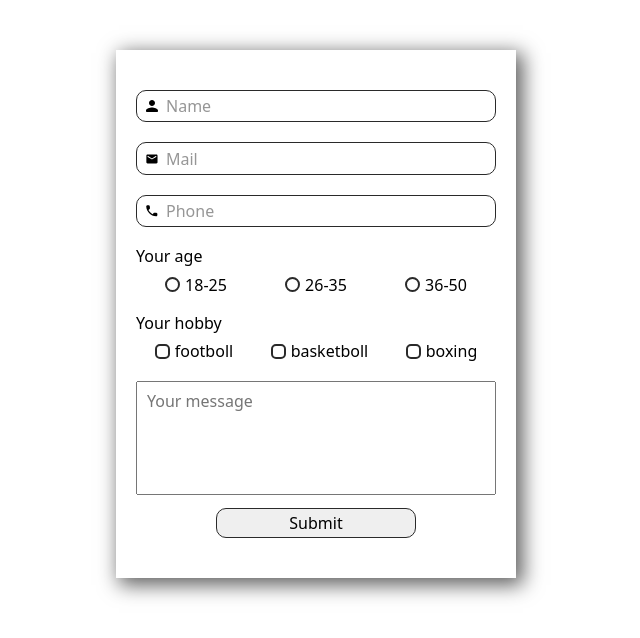
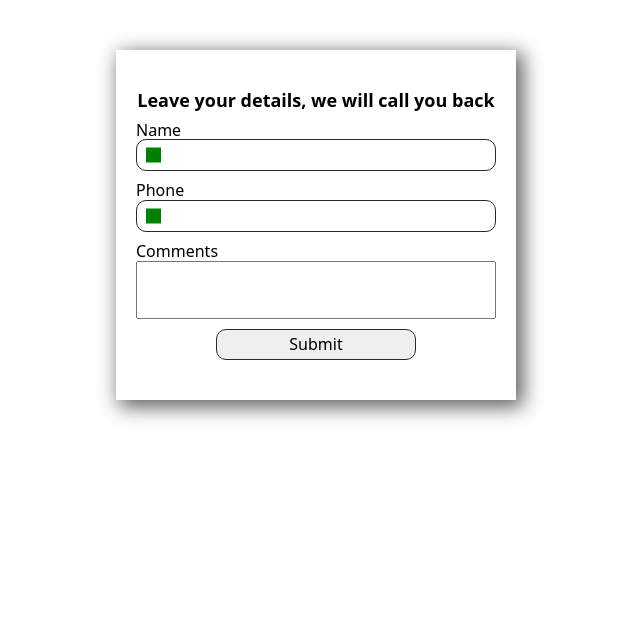
Before and after one commit to SergeyKutenniy/forms, a plain HTML site: page index.html in a window 1280 px wide. Shown: the whole page, without its empty margins (324-964 px from the left). Drawn offline with nearby package versions, Linux system fonts and the light colour scheme.

Commit message:
added-new-form

```diff
--- a/css/styles.css
+++ b/css/styles.css
@@ -1,7 +1,7 @@
 textarea {
   resize: none;
   width: 100%;
-  margin-bottom: 10px;
+  /* margin-bottom: 10px; */
   padding: 10px;
 }
 
@@ -243,3 +243,41 @@ input::placeholder {
 .contact-form-radio:checked + .radio:after {
   display: block;
 }
+
+/* -----------------------Форма №4------------------------- */
+
+.modal-form-field {
+  display: flex;
+  flex-direction: column;
+}
+
+.modal-form-head {
+  font-size: 18px;
+  text-align: center;
+  font-weight: 600;
+  margin-bottom: 10px;
+}
+
+.modal-form-field {
+  margin-bottom: 10px;
+}
+
+.modal-form-icon {
+  width: 15px;
+  height: 15px;
+  background-color: green;
+  position: absolute;
+  top: 50%;
+  left: 0;
+  transform: translateY(-50%);
+  margin-left: 10px;
+}
+
+.modal-form-input {
+  width: 100%;
+}
+
+.modal-form-wrapper {
+  position: relative;
+  display: block;
+}
--- a/index.html
+++ b/index.html
@@ -133,7 +133,7 @@
         <button class="contact-form-button" type="submit">Submit</button>
     </form> -->
 
-    <form class="js-speaker-form contact-form">
+    <!-- <form class="js-speaker-form contact-form">
 
         <label class="form-input">
             <input class="contact-form-input" type="text" placeholder=" " name="Name" required>
@@ -216,6 +216,33 @@
         <textarea class="comments-area" name="comment" id="" rows="5" placeholder="Your message"></textarea>
 
         <button class="contact-form-button" type="submit">Submit</button>
+    </form> -->
+
+
+    <form class="js-speaker-form contact-form">
+        <p class="modal-form-head">Leave your details, we will call you back</p>
+
+
+        <label class="modal-form-field">Name
+            <span class="modal-form-wrapper">
+                <input type="text" class="modal-form-input" name="Name">
+                <span class="modal-form-icon"></span>
+            </span>
+        </label>
+
+        <label class="modal-form-field">Phone
+            <span class="modal-form-wrapper">
+                <input type="tel" class="modal-form-input" name="Phone">
+                <span class="modal-form-icon"></span>
+            </span>
+        </label>
+
+        <label class="modal-form-field">Comments
+            <textarea class="modal-form-message" name="Comments"></textarea>
+        </label>
+
+        <button class="contact-form-button" type="submit">Submit</button>
+
     </form>
 
     <script>
```
